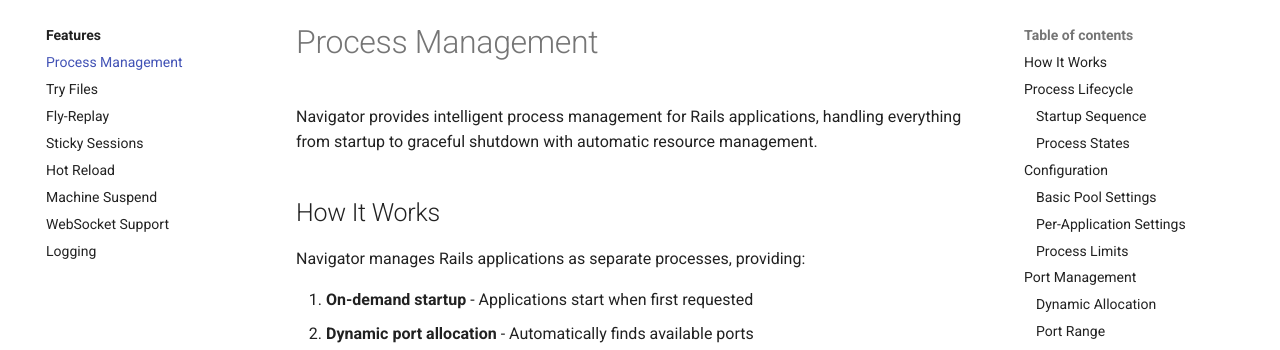
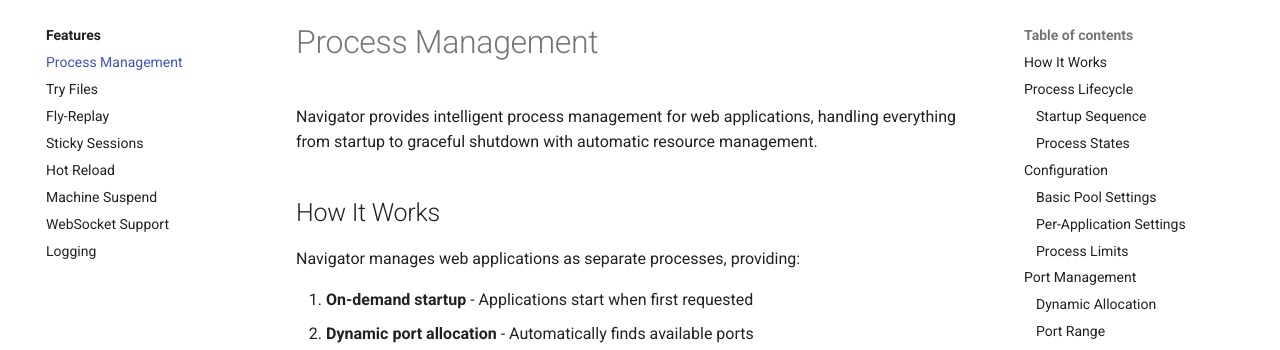
Before and after one commit to rubys/navigator, an MkDocs documentation site: the page built from docs/features/process-management.md, in a window 1280 px wide and 900 px high. Shown: the part 124-474 px from the top of the window. Built offline with MkDocs 1.6.1 and Material for MkDocs 9.7.7, drawn with Linux system fonts in a browser that asks for light colours; comment, search, counter and statistics services are not loaded; some of the changed text lies outside the part shown.

Commit message:
Make features documentation less Rails-specific
Changed generic feature descriptions from 'Rails' to 'web application' or 'application'
to reflect Navigator's framework-independent nature.

## Changes:

**docs/features/index.md:**
- 'designed specifically for Rails applications' → 'for multi-tenant web applications'
- 'Rails apps start' → 'Web applications start'
- 'Bypass Rails' → 'Bypass application'
- '10-40x faster than Rails serving' → '10-40x faster than application serving'
- 'Proxy to Rails' → 'Proxy to application'

**docs/features/process-management.md:**
- 'for Rails applications' → 'for web applications'
- 'manages Rails applications' → 'manages web applications'
- 'for a Rails application' → 'for a web application'
- 'Start new Rails process' → 'Start new process'
- 'Start Rails with proper environment' → 'Start application with proper environment'
- 'Forward request to Rails process' → 'Forward request to application'

## Rationale:

While Navigator works great with Rails (and examples/use-cases correctly
reference Rails), the core features are framework-independent and should be
described generically. This makes the docs welcoming to Django, Node.js, and
other framework users.

🤖 Generated with [Claude Code](https://claude.com/claude-code)

Co-Authored-By: Claude <noreply@anthropic.com>

```diff
--- a/docs/features/process-management.md
+++ b/docs/features/process-management.md
@@ -1,10 +1,10 @@
 # Process Management
 
-Navigator provides intelligent process management for Rails applications, handling everything from startup to graceful shutdown with automatic resource management.
+Navigator provides intelligent process management for web applications, handling everything from startup to graceful shutdown with automatic resource management.
 
 ## How It Works
 
-Navigator manages Rails applications as separate processes, providing:
+Navigator manages web applications as separate processes, providing:
 
 1. **On-demand startup** - Applications start when first requested
 2. **Dynamic port allocation** - Automatically finds available ports
@@ -30,14 +30,14 @@ graph TD
 
 **Steps:**
 
-1. **Request arrives** for a Rails application
+1. **Request arrives** for a web application
 2. **Check if process exists** in the pool
-3. **If no process**: Start new Rails process
+3. **If no process**: Start new process
 4. **Port allocation**: Find available port (4000-4099 range)
 5. **PID file cleanup**: Remove stale PID files
-6. **Process startup**: Start Rails with proper environment
+6. **Process startup**: Start application with proper environment
 7. **Health check**: Wait for process to be ready
-8. **Request proxy**: Forward request to Rails process
+8. **Request proxy**: Forward request to application
 
 ### Process States
 
```
Also changed, not shown: docs/features/index.md (+5 -5 lines).
